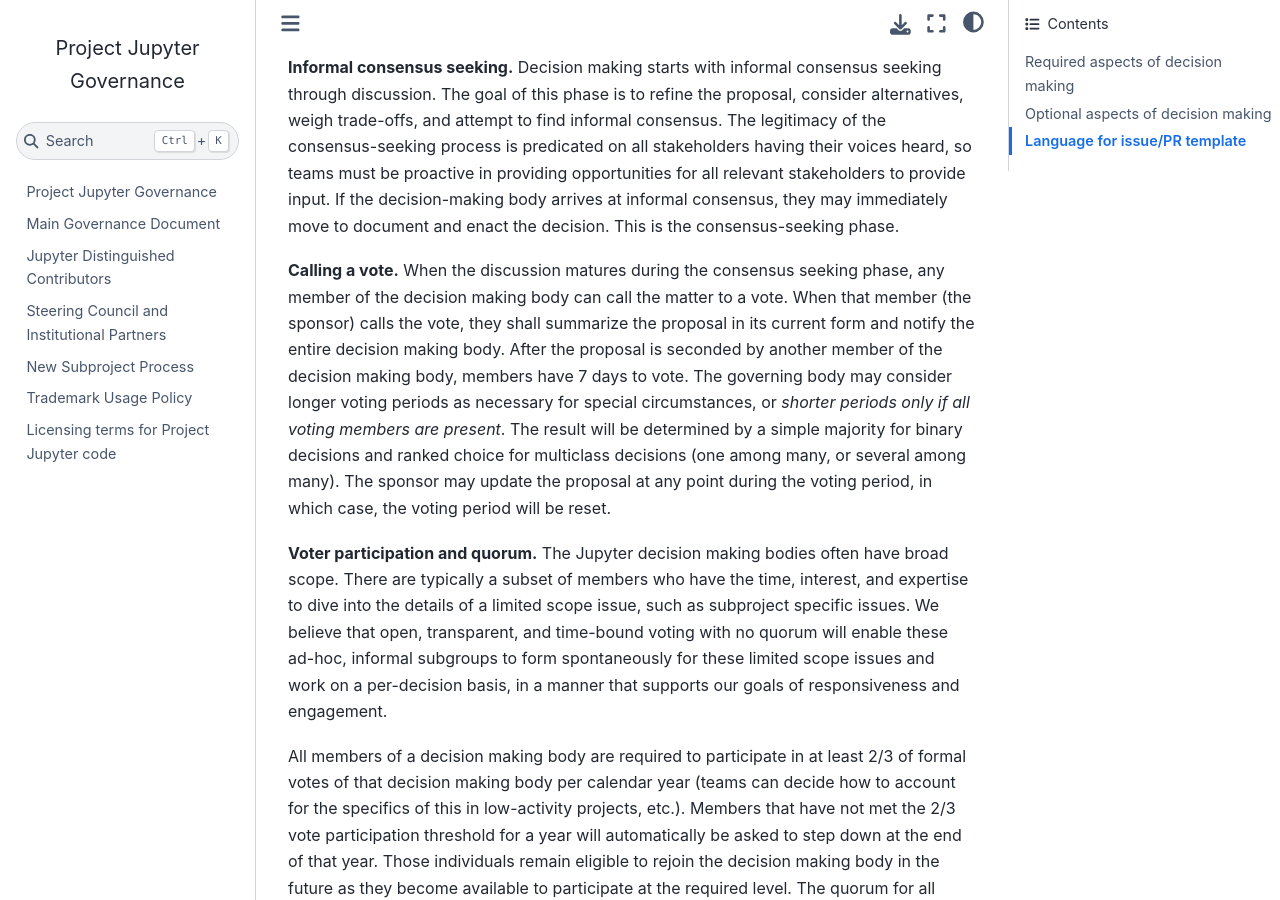
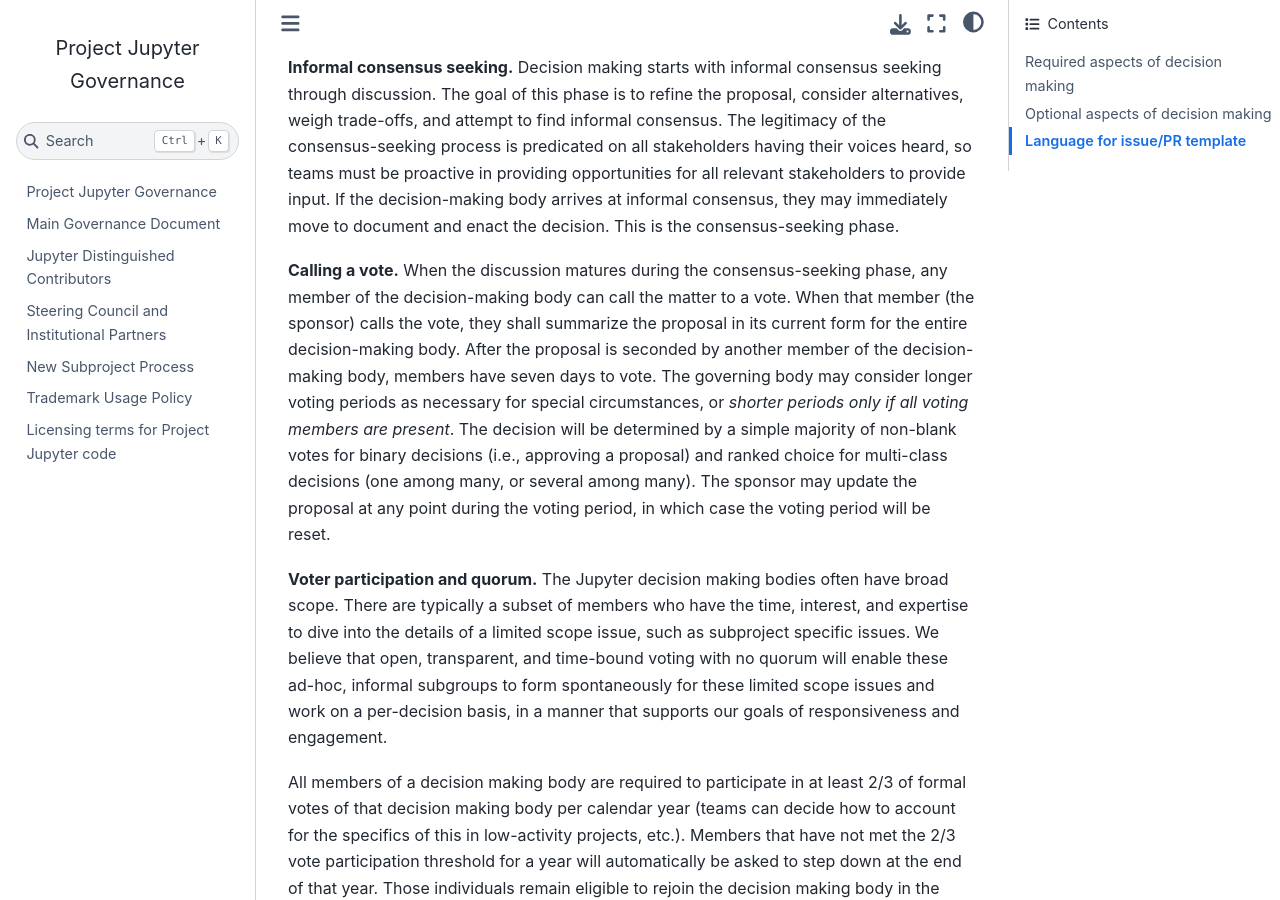
Before and after one commit to jupyter/governance, a Jupyter Book: the page built from decision_making.md, in a window 1280 px wide and 900 px high, scrolled down 798 px. Built offline with Jupyter Book 1.0.4 settings and Sphinx 7.4.7 and the Sphinx Book theme 1.1.4, drawn with Linux system fonts in a browser that asks for light colours; pages that are not in the unit, such as notebooks, are missing from menus.

Commit message:
Update decision_making.md
Co-authored-by: Jason Grout <jasongrout@users.noreply.github.com>

```diff
--- a/decision_making.md
+++ b/decision_making.md
@@ -16,7 +16,7 @@
 
 **Informal consensus seeking.** Decision making starts with informal consensus seeking through discussion. The goal of this phase is to refine the proposal, consider alternatives, weigh trade-offs, and attempt to find informal consensus. The legitimacy of the consensus-seeking process is predicated on all stakeholders having their voices heard, so teams must be proactive in providing opportunities for all relevant stakeholders to provide input. If the decision-making body arrives at informal consensus, they may immediately move to document and enact the decision. This is the consensus-seeking phase.
 
-**Calling a vote.** When the discussion matures during the consensus seeking phase, any member of the decision making body can call the matter to a vote. When that member (the sponsor) calls the vote, they shall summarize the proposal in its current form and notify the entire decision making body. After the proposal is seconded by another member of the decision making body, members have 7 days to vote. The governing body may consider longer voting periods as necessary for special circumstances, or _shorter periods only if all voting members are present_. The result will be determined by a simple majority for binary decisions and ranked choice for multiclass decisions (one among many, or several among many). The sponsor may update the proposal at any point during the voting period, in which case, the voting period will be reset.
+**Calling a vote.** When the discussion matures during the consensus-seeking phase, any member of the decision-making body can call the matter to a vote. When that member (the sponsor) calls the vote, they shall summarize the proposal in its current form for the entire decision-making body. After the proposal is seconded by another member of the decision-making body, members have seven days to vote. The governing body may consider longer voting periods as necessary for special circumstances, or _shorter periods only if all voting members are present_. The decision will be determined by a simple majority of non-blank votes for binary decisions (i.e., approving a proposal) and ranked choice for multi-class decisions (one among many, or several among many). The sponsor may update the proposal at any point during the voting period, in which case the voting period will be reset.
 
 **Voter participation and quorum.** The Jupyter decision making bodies often have broad scope. There are typically a subset of members who have the time, interest, and expertise to dive into the details of a limited scope issue, such as subproject specific issues. We believe that open, transparent, and time-bound voting with no quorum will enable these ad-hoc, informal subgroups to form spontaneously for these limited scope issues and work on a per-decision basis, in a manner that supports our goals of responsiveness and engagement.
 
```
